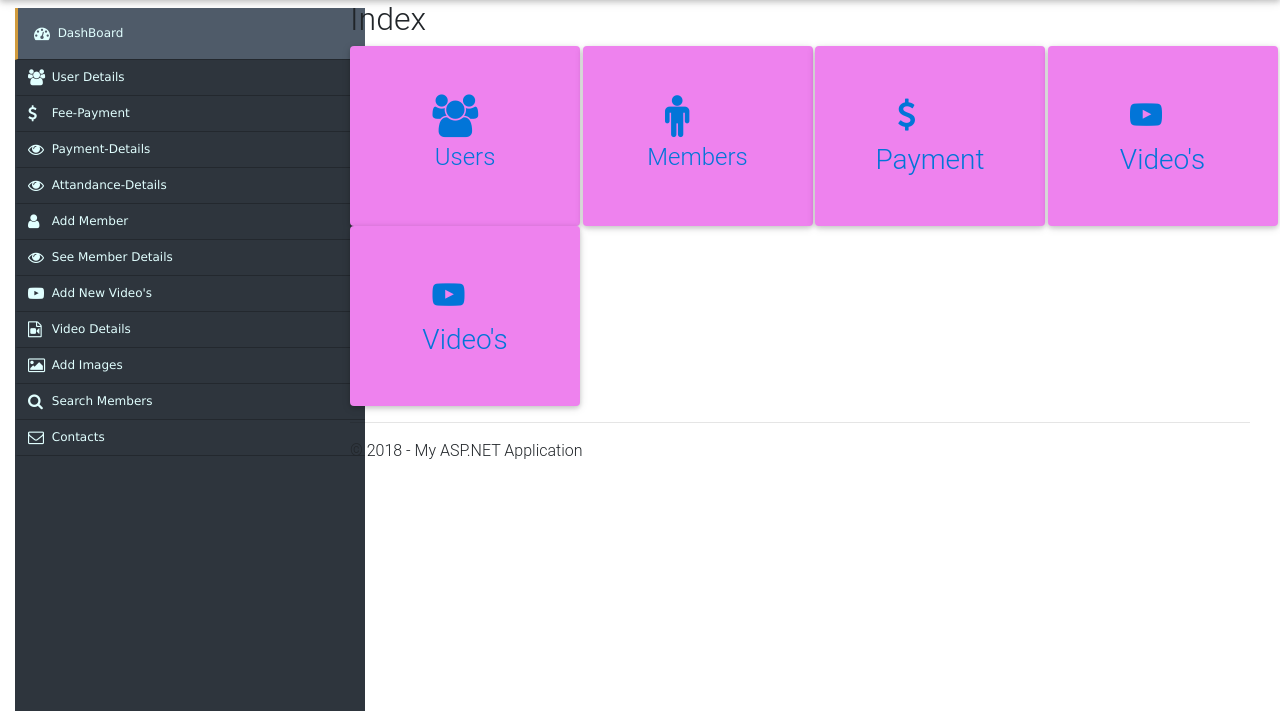
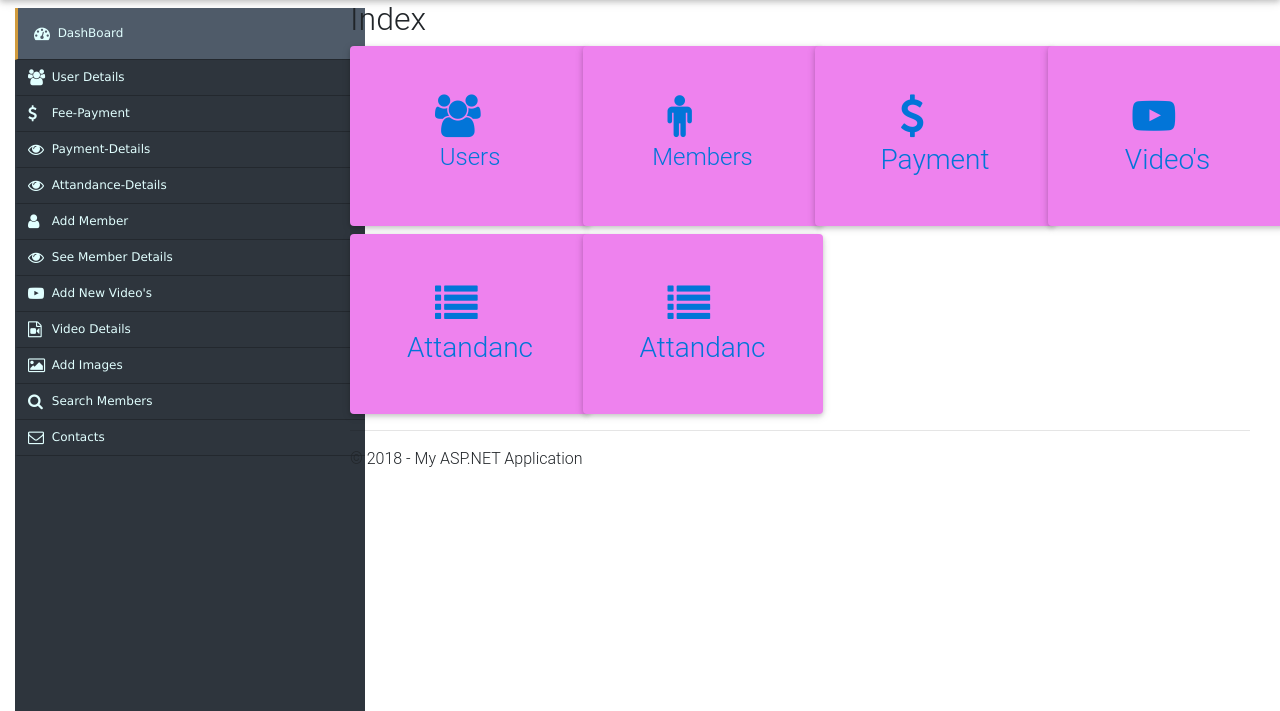
Before and after one commit to ArslanAmeer/GYMKhaana-Online, an ASP.NET MVC app: page /Admin in a window 1280 px wide. Shown: the part 62-773 px from the top of the page. Run offline with ASP.NET Core 8 and stand-ins for ASP.NET MVC 5, Linux system fonts and the light colour scheme; data that the repository does not hold is empty; the project's own start-up code is not run, and a stand-in starts its controllers and pages; some libraries are stand-ins or nearby versions; some web fonts are replaced.

Commit message:
Update the Boxes Style or added New Box

```diff
--- a/FinalYearProject/Views/Admin/Index.cshtml
+++ b/FinalYearProject/Views/Admin/Index.cshtml
@@ -7,20 +7,8 @@
 
 
 
-
-
-
-
-
-
-
-
-
-
-
-
     .box {
-        width: 230px;
+        width: 240px;
         height: 180px;
         padding: 50px;
         background-color: violet;
@@ -64,7 +52,7 @@
     <div class="col-lg-3">
         <div class="card box">
             <a href="@Url.Action("Index", "Payment")">
-                <h2><span class="fa fa-dollar"></span><span class="ml-3">@Html.Action("GetPaymentCount", "Admin")</span> </h2>
+                <h2><span class="fa fa-dollar fa-lg"></span><span class="ml-3">@Html.Action("GetPaymentCount", "Admin")</span> </h2>
                 <h3 class="text-center">Payment</h3>
             </a>
         </div>
@@ -72,16 +60,24 @@
     <div class="col-lg-3">
         <div class="card box">
             <a href="@Url.Action("Index", "VideoandImages")">
-                <h2><span class="fa fa-youtube-play"></span><span class="ml-3">@Html.Action("GetVideosCount", "Admin")</span> </h2>
+                <h2><span class="fa fa-youtube-play fa-lg"></span><span class="ml-3">@Html.Action("GetVideosCount", "Admin")</span> </h2>
                 <h3 class="text-center">Video's</h3>
             </a>
         </div>
     </div>
-    <div class="col-lg-3">
+    <div class="col-lg-3 mt-2">
         <div class="card box">
             <a href="@Url.Action("Index", "Attandance")">
-                <h2><span class="fa fa-youtube-play"></span><span class="ml-3">@Html.Action("GetAttandanceCount", "Admin")</span> </h2>
-                <h3 class="text-center">Video's</h3>
+                <h2><span class="fa fa-list fa-lg"></span><span class="ml-3">@Html.Action("GetAttandanceCount", "Admin")</span> </h2>
+                <h3 class="text-center">Attandanc</h3>
+            </a>
+        </div>
+    </div>
+    <div class="col-lg-3 mt-2">
+        <div class="card box">
+            <a href="@Url.Action("Index", "Attandance")">
+                <h2><span class="fa fa-list fa-lg"></span><span class="ml-3">@Html.Action("GetAttandanceCount", "Admin")</span> </h2>
+                <h3 class="text-center">Attandanc</h3>
             </a>
         </div>
     </div>
```
